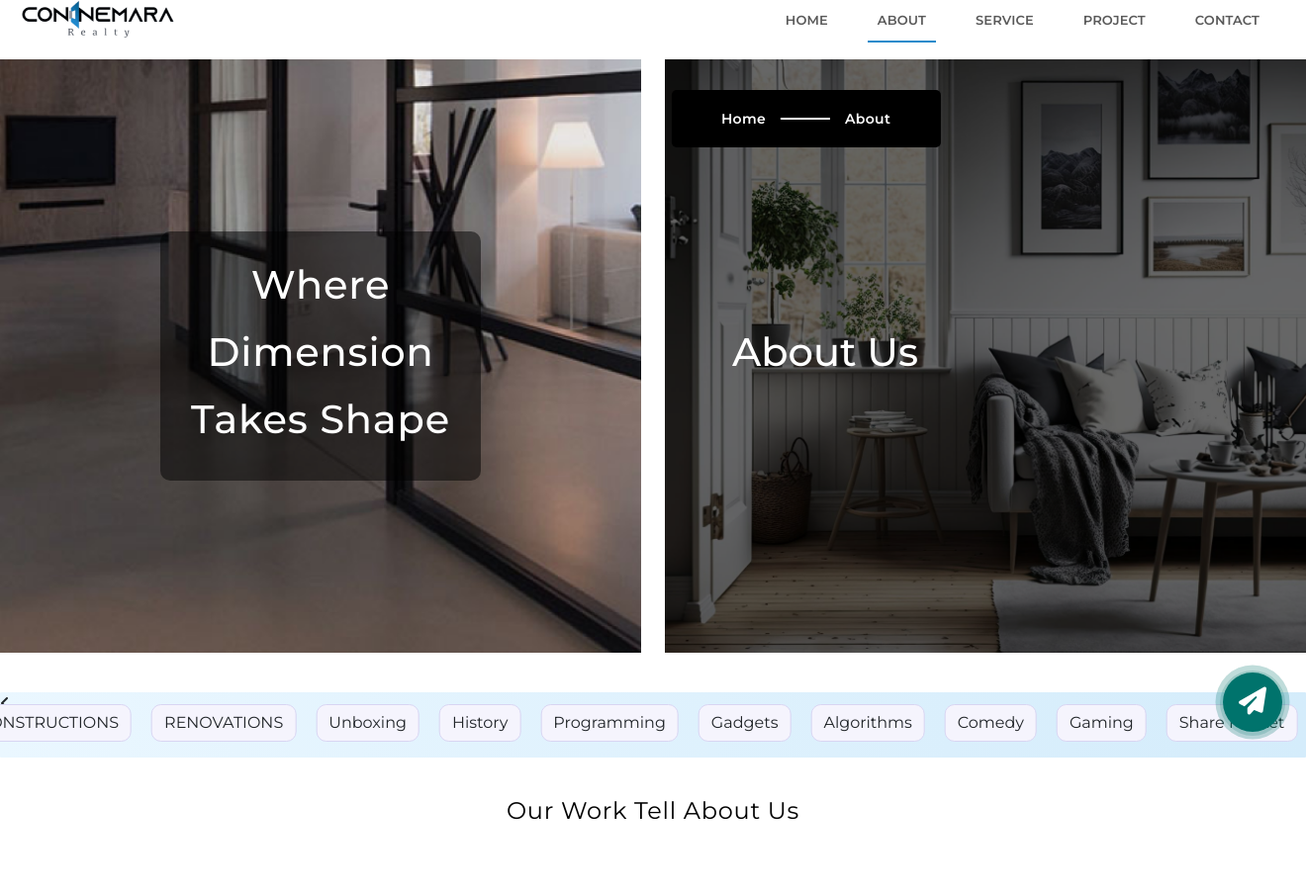
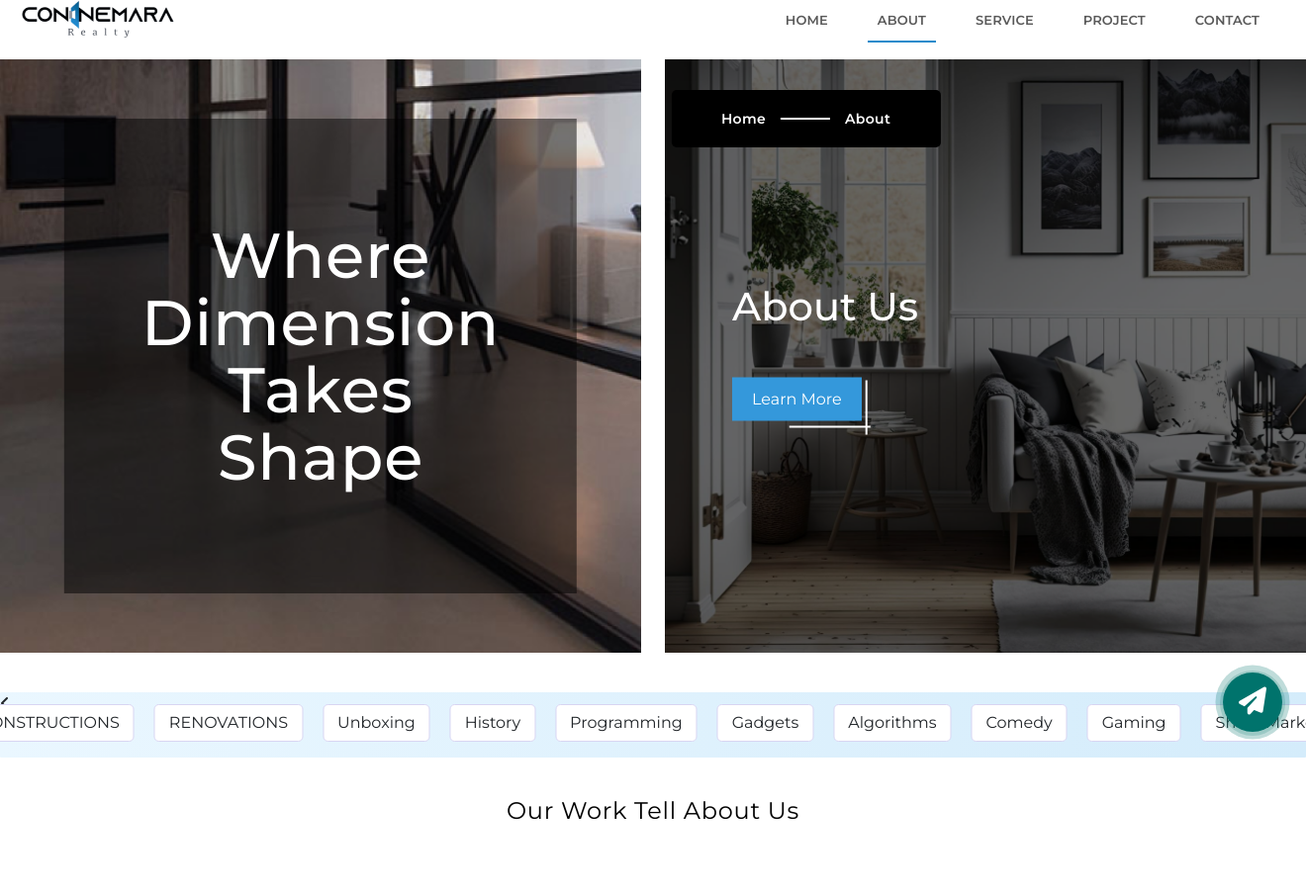
Before and after one commit to arunkishore2001/new-connimora, a PHP site: page /about.html in a window 1320 px wide; the page is wider, and only the part inside the window is pictured. Shown: the top 906 px of that part at 99% size. Run offline with PHP 8.4, Linux system fonts and the light colour scheme; some libraries are stand-ins or nearby versions; some web fonts are replaced.

Commit message:
Learn more

```diff
--- a/about.html
+++ b/about.html
@@ -142,7 +142,15 @@
 
                   <div class="right-box">
                     <h1>About Us</h1>
+
+                    <div class="button-container mt-5 landing-btn working-btn">
+                      <button class="custom-button">Learn More</button>
+                      <div class="line learn-line"></div>
+                    </div>
+
                   </div>
+
+
                     <img src="./images/contact-landing2.png" alt="">
                 </div>
 
@@ -412,9 +420,14 @@
                           <input type="email" id="email" required>
                           <label for="text">Enter Your Email</label>
                       </div>
+
+                      <div class="input-container">
+                        <input type="email" id="email" required>
+                        <label for="text">Enter Your Phone No</label>
+                    </div>
                       <div class="input-container">
                           <textarea id="about" required></textarea>
-                          <label for="about">About</label>
+                          <label for="about">Message</label>
                       </div>
                       <div class="button-container landing-btn working-btn">
                         <button class="custom-button">GET IN TOUCH</button>
--- a/css/about.css
+++ b/css/about.css
@@ -45,8 +45,8 @@
     transform: translate(-50%, -50%);
     background: rgba(0, 0, 0, 0.50);
     color: #fff;
-    padding: 20px;
-    border-radius: 10px;
+    width: 80%;
+    height: 80%;
     text-align: center;
 }
 
@@ -57,6 +57,12 @@
     font-weight: 500;
     line-height: 68px;
     letter-spacing: 0.8px;
+    position: absolute;
+    top: 50%;
+    left: 50%;
+    font-size: 4rem;
+    transform: translate(-50%, -50%);
+
     text-transform: capitalize;
 }
 
@@ -253,12 +259,20 @@
     width: 100%;
     max-width: 300px;
     margin: 10px;
+    overflow: hidden;
+
+
 }
+
+.about-pic-image:hover img {
+    transform: scale(1.1);
+  }
 
 .about-pic-image img {
     width: 100%;
     height: auto;
     display: block;
+    transition: transform 0.3s ease;
 }
 
 .about-pic-detail {
@@ -274,6 +288,11 @@
     padding: 0 10px;
 }
 
+.about-pic-image:hover .about-pic-detail {
+    background-color:rgba(0, 0, 0, 0.50);
+    color: #ffffff;
+  }
+
 .about-pic-detail p {
     color: rgba(0, 0, 0, 0.80);
     font-family: Montserrat;
@@ -284,8 +303,12 @@
     text-transform: capitalize;
     text-align: center;
     margin: 0;
+    transition: background-color 0.5s ease, color 0.5s ease;
 }
 
+.about-pic-image:hover .about-pic-detail p {
+    color: #fff;
+  }
 
 @media (max-width: 768px) {
     .about-pic-image {
@@ -315,7 +338,7 @@
     margin-top: 40px;
     width: 100%;
     height: auto;
-    padding-bottom: 40px;
+    padding-bottom: 70px;
     background: linear-gradient(100deg, rgba(237, 248, 255, 0.70) -0.61%, rgba(222, 242, 255, 0.70) 100%);
 }
 
@@ -446,7 +469,7 @@
     font-family: Montserrat;
     font-style: normal;
     font-weight: 400;
-    line-height: 210%;
+    line-height: 140%;
     letter-spacing: 0.18px;
     text-transform: capitalize;
     padding-left: 1.5em;
--- a/css/contact.css
+++ b/css/contact.css
@@ -138,9 +138,9 @@
     flex: 0 0 auto;
     cursor: pointer;
     font-size: 16px;
-    background: #f5f4fd;
-    padding: 6px 12px;
-    border-radius: 10px;
+    background: #fff;
+    padding: 6px 14px;
+    border-radius: 5px;
     border: 1px solid #d8d5f2;
     white-space: nowrap;
 }
--- a/css/project.css
+++ b/css/project.css
@@ -9,8 +9,9 @@
 .project-page {
   display: flex;
   flex-wrap: wrap; /* Allows wrapping of flex items */
-  justify-content: center;
-  gap: 20px;
+  justify-content: space-between;
+  /* column-gap: 200px; */
+  row-gap: 20px;
   width: 100%;
   margin-top: 40px;
   margin-bottom: 40px;
--- a/css/styles.css
+++ b/css/styles.css
@@ -235,6 +235,11 @@ p {
   background-color: #000;
 }
 
+.learn-line{
+  margin-left: 52px;
+  margin-bottom: 2px;
+}
+
 /*--------------Navigation------------*/
 
 .nav-bar {
@@ -1190,7 +1195,24 @@ p {
 
 .skill-team-partner img {
   max-height: 100%;
-
+  transition: transform 0.3s ease;
+
+}
+
+
+.skill-team-partner img:hover + .skill-box {
+  background-color: black;
+  color: white;
+  transition: background-color 0.3s ease;
+}
+
+.skill-team-partner img:hover + .skill-box p {
+  color: white;
+  transition: color 0.3s ease;
+}
+
+.skill-team-partner img:hover {
+  transform: scale(1.05);
 }
 
 @keyframes scrollPartner {
```
Also changed, not shown: contact.html (+12 -2 lines), project.html (+14 -11 lines), service.html (+14 -2 lines).
